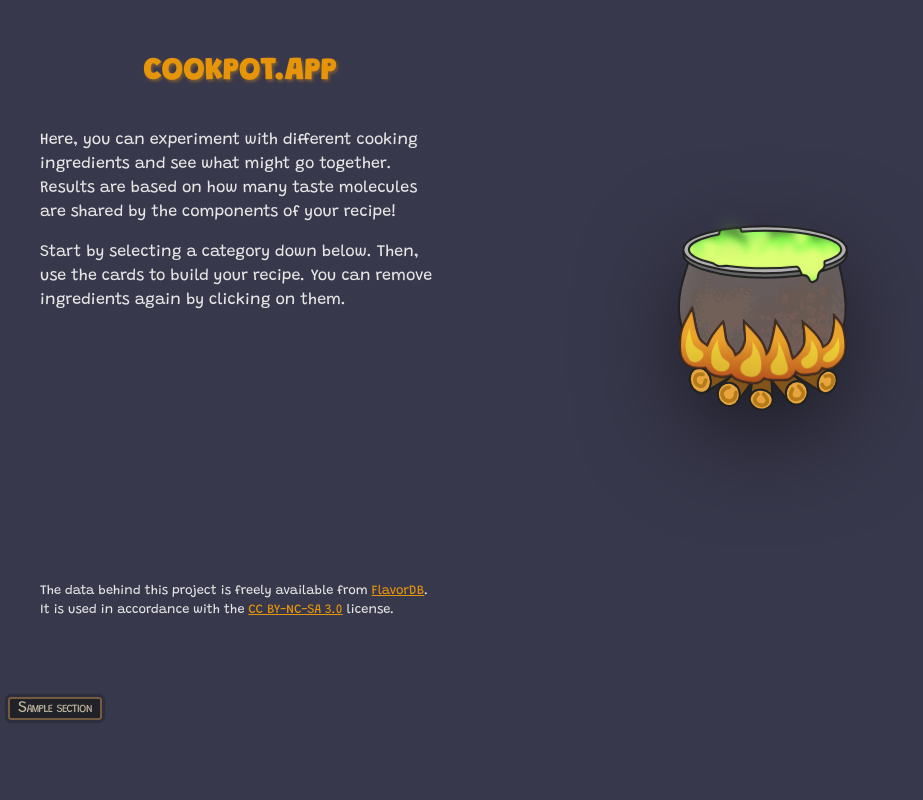
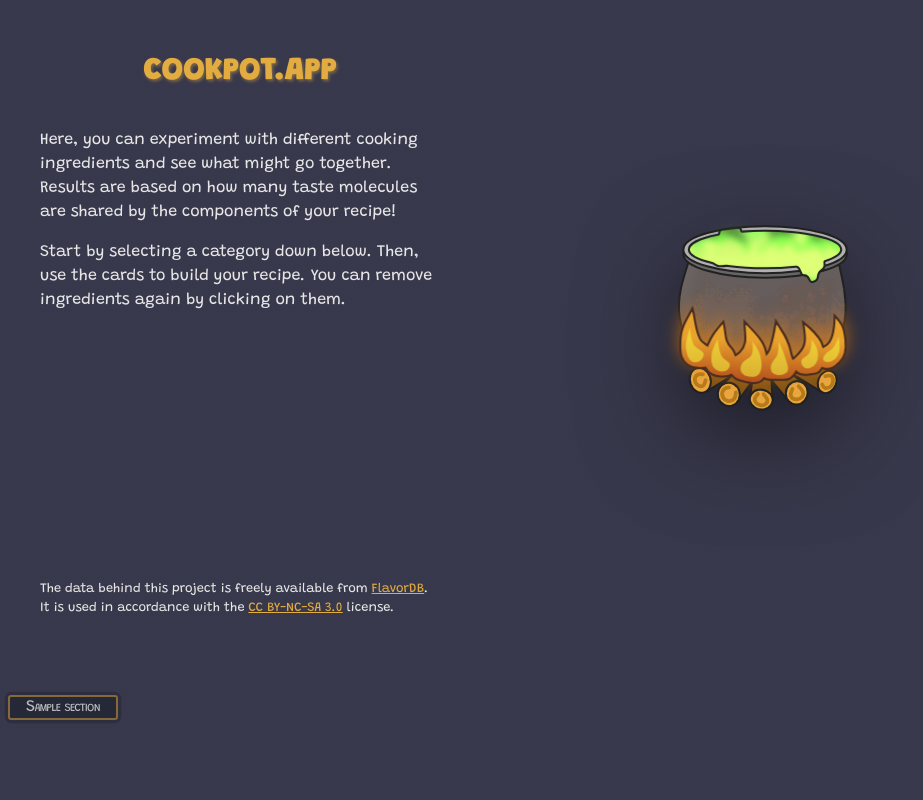
Before and after one commit to yrd/wizard-kitchen, a Django app: template cookpot/templates/index.html in a window 1280 px wide. Shown: the whole page, without its empty margins (0-923 px from the left). Run offline with Django 3.2, Linux system fonts and the light colour scheme; the template is opened without the code that fills it: most values are stand-ins (such as "Sample title", 1, 10 or a date in 2020); style sheets or scripts are compiled from the project's sources.

Commit message:
Use CSS variables where possible
With the notable exception of the cauldron drawing, because those colors
are only used once.

```diff
--- a/cookpot/static/main.scss
+++ b/cookpot/static/main.scss
@@ -5,18 +5,24 @@
   --gap-s: 1rem;
   --gap-m: 1.5rem;
   --gap-l: 2.5rem;
+
   --radius-l: 1.5rem;
   --radius-s: 0.2rem;
+
   --text-l: 1.2rem;
   --text-m: 1rem;
   --text-s: 0.8rem;
-  --text-hsl: 0, 0%, 3%;
-  --guideline-hsl: 19, 7%, 76%;
-  --primary-hsl: 38, 92%, 47%;
-  --secondary-hsl: 257, 60%, 58%;
-  --dark-primary-hsl: 38, 87%, 40%;
-  --hinted-opacity: 0.7;
-	--subtle-motion: 0.15s cubic-bezier(.37,.18,.29,1.03);
+
+  --text-hsl: 0, 0%, 90%;
+  --primary-hsl: 40, 74%, 57%;
+	--secondary-hsl: 84, 38%, 54%;
+  --ternary-hsl: 9, 69%, 61%;
+	--surface-hsl: 225, 20%, 16%;
+
+  --hinted-opacity: 0.8;
+	--muted-opacity: 0.5;
+
+	--subtle-motion: 0.1s cubic-bezier(.37,.18,.29,1.03);
 	--prominent-motion: 0.6s cubic-bezier(.05,.95,.12,.93);
 }
 
@@ -132,47 +138,42 @@
 }
 
 .CategorySelector {
-	padding-inline: var(--gap-xs);
-	--border-color: #4d5b38;
-	border: 0.15rem solid var(--border-color);
-	border-radius: 0.2rem;
-	line-height: 1.2;
+	--hsl: var(--secondary-hsl);
+
+	border: 0.15rem solid hsla(var(--hsl), var(--muted-opacity));
+	border-radius: var(--radius-s);
+	padding-inline: var(--gap-s);
+	line-height: 1.3;
 	letter-spacing: -0.05em;
 	font-size: var(--text-m);
 	text-align: center;
 	font-variant: small-caps;
-	background-color: #202228;
-	color: #b7c3a0;
+	background-color: hsl(var(--surface-hsl), var(--hinted-opacity));
+	color: hsla(var(--text-hsl), var(--hinted-opacity));
 	box-shadow: 0 0 0 0.2rem hsla(0, 0%, 0%, 0.2);
-	transition: border-color var(--subtle-motion), box-shadow var(--subtle-motion);
+	transition: border-color var(--subtle-motion), background-color var(--subtle-motion), box-shadow var(--subtle-motion);
 
 	&:hover {
-		border-color: #d5e882;
+		border-color: hsl(var(--hsl));
+		background-color: hsl(var(--surface-hsl));
 	}
 
 	&.section {
-		--border-color: #755b3f;
-		color: #c3b7a0;
-
-		&:hover {
-			border-color: #e8c682;
-		}
+		--hsl: var(--primary-hsl);
 	}
 }
 
 input[type=radio]:checked + .CategorySelector {
-	--border-color: #afc668;
-	color: #bcccac;
-	box-shadow: 0 1rem 1rem #38541b inset;
+	box-shadow: 0 0.8rem 1rem hsla(var(--hsl), var(--muted-opacity)) inset;
+	background-color: hsl(var(--surface-hsl));
+	color: hsl(var(--hsl));
+
+	&:not(:hover) {
+		border-color: hsla(var(--hsl), var(--hinted-opacity))
+	}
 
 	+ .CardFan {
 		display: block;
-	}
-
-	&.section {
-		--border-color: #c6a868;
-		color: #d0bd95;
-		box-shadow: 0 1rem 1rem #54401b inset;
 	}
 }
 
@@ -379,7 +382,7 @@
 		filter: drop-shadow(0rem 2rem 3rem hsla(0, 0%, 0%, 0.5));
 
 		%Outline {
-			stroke: #222222;
+			stroke: hsl(0, 0%, 13%);
 			stroke-width: 0.1rem;
 		}
 
@@ -412,15 +415,15 @@
 			pointer-events: none;
 
 			> :nth-child(1) {
-				fill: #735845;
+				fill: hsl(25, 25%, 36%);
 			}
 
 			> :nth-child(2) {
-				fill: #77533c;
+				fill: hsl(23, 33%, 35%);
 			}
 
 			> :nth-child(3) {
-				fill: #724e41;
+				fill: hsl(16, 27%, 35%);
 			}
 		}
 
@@ -516,16 +519,16 @@
 		.wood {
 			> .log {
 				@extend %Outline;
-				fill: #825419;
+				fill: hsl(34, 68%, 30%);
 			}
 
 			> .log-face {
 				@extend %Outline;
-				fill: #e8a53e;
+				fill: hsl(36, 79%, 58%);
 			}
 
 			> .scratch {
-				stroke: #b57b18;
+				stroke: hsl(38, 77%, 40%);
 				stroke-width: 0.18rem;
 				stroke-linecap: round;
 				fill: none;
@@ -544,7 +547,7 @@
 				100% { transform: none; }
 			}
 
-			filter: drop-shadow(0 0 0 black);
+			filter: drop-shadow(0 -0.2rem 0.4rem hsla(32, 96%, 49%, 0.62));
 			pointer-events: none;
 			transform-origin: 50% 100%;
 			transition: opacity var(--subtle-motion);
@@ -552,11 +555,11 @@
 
 			> .base {
 				@extend %Outline;
-				stroke: #462c1f;
+				stroke: hsl(20, 39%, 20%);
 			}
 
 			> .spark {
-				fill: #f1ef3e;
+				fill: hsl(59, 86%, 59%);
 				fill-opacity: 0.6;
 			}
 		}
```
Also changed, not shown: other parts of cookpot/static/main.scss (+23 -14 lines).
